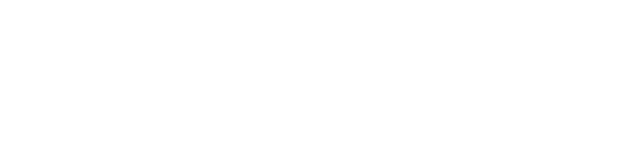
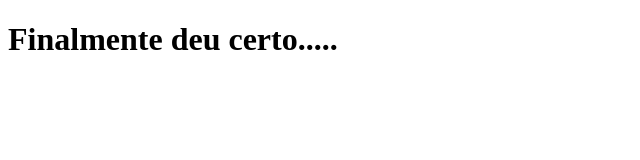
Before and after one commit to SandroRMio/nuvem, a plain HTML site: page index.html in a window 1280 px wide. Shown: the whole page, without its empty margins (0-640 px from the left). Drawn offline with Linux system fonts and the light colour scheme.

Commit message:
fase 3 - aumentando as alterações....

```diff
--- a/index.html
+++ b/index.html
@@ -3,9 +3,9 @@
 <head>
     <meta charset="UTF-8">
     <meta name="viewport" content="width=device-width, initial-scale=1.0">
-    <title>Document</title>
+    <title>Agora deu certo iaiaiaiaiaiai....</title>
 </head>
 <body>
-
+    <h1>Finalmente deu certo.....</h1>
 </body>
 </html>
```
